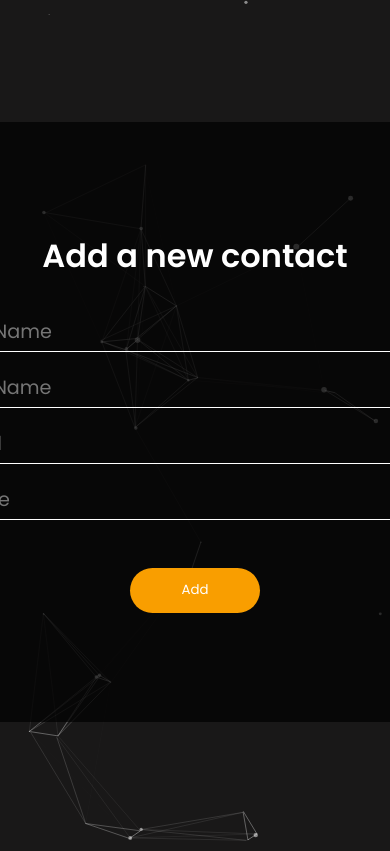
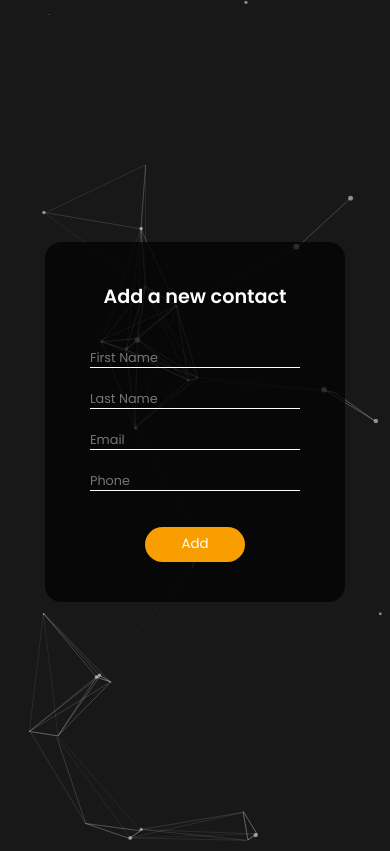
Before and after one commit to sergiuchelemen/Contact-Manager, a Node server app: page /user/add in a window 390 px wide; the page is wider, and only the part inside the window is pictured. Run offline with Node 20, Linux system fonts and the light colour scheme; the visitor is signed in with stand-in values (Sample User, id 1); some libraries are stand-ins or nearby versions.

Commit message:
responsive design

```diff
--- a/public/css/add.css
+++ b/public/css/add.css
@@ -95,3 +95,100 @@
     color: #fff;
     cursor: pointer;
 }
+
+@media screen and (max-width: 800px) {
+    .container {
+        width: 600px;
+        height: 600px;
+    }
+}
+
+@media screen and (max-width: 725px) {
+    .container {
+        width: 500px;
+        height: 600px;
+    }
+}
+
+@media screen and (max-width: 600px) {
+    .container {
+        width: 400px;
+        height: 500px;
+    }
+
+    h1 {
+        font-size: 2rem;
+    }
+
+    .input::placeholder {
+        font-size: 1rem;
+    }
+
+    .form p {
+        font-size: 12px;
+    }
+
+    .copyright {
+        font-size: 0.7rem;
+    }
+}
+
+
+@media screen and (max-width: 500px) {
+    .container {
+        width: 350px;
+        height: 450px;
+    }
+
+    h1{
+        font-size: 1.5rem;
+    }
+
+    input::placeholder{
+        font-size: 1rem;
+    }
+}
+
+@media screen and (max-width: 420px) {
+    .container {
+        width: 300px;
+        height: 360px;
+    }
+
+    .form p {
+        font-size: 10px;
+    }
+
+    #add-button {
+        width: 100px;
+        height: 35px;
+        margin-top: 1.2rem;
+    }
+
+    input::placeholder {
+        font-size: 0.8rem;
+    }
+
+    input {
+        height: 25px;
+    }
+
+    h1{
+        font-size: 1.2rem;
+    }
+}
+
+@media screen and (max-width: 350px) {
+    .container {
+        width: 260px;
+        height: 340px;
+    }
+
+    .copyright {
+        font-size: 0.5rem;
+    }
+
+    .container {
+        gap: 1.5rem;
+    }
+}
```
Also changed, not shown: public/css/login.css (+85 -0 lines), public/css/register.css (+86 -0 lines).
